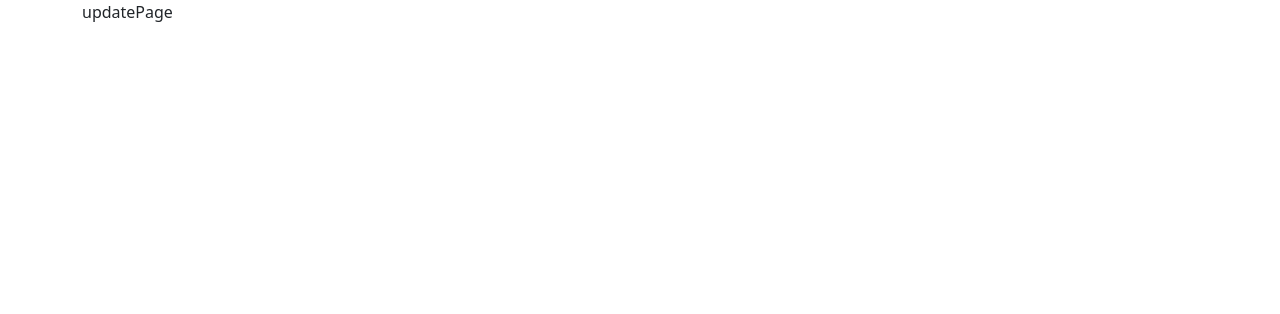
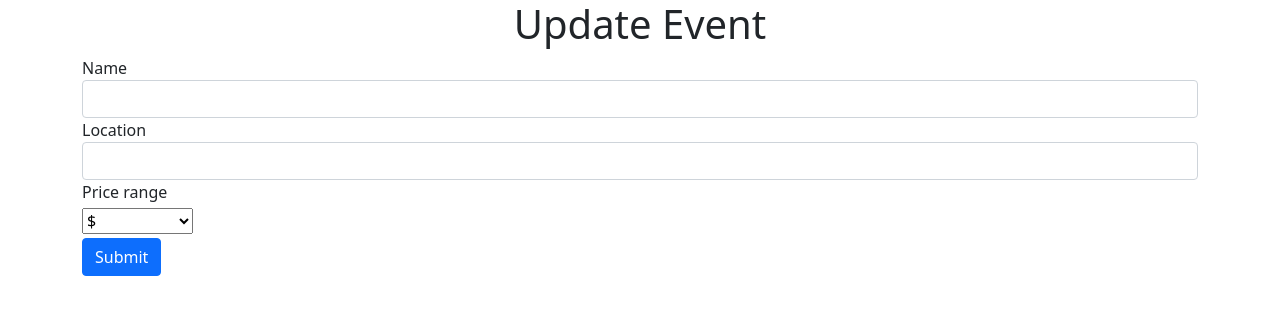
Before and after one commit to Neymartri/Squid-Note, a React (Create React App) app: page /events/1/update in a window 1280 px wide. Shown: the top 314 px of the page. Built offline with nearby package versions, Linux system fonts and the light colour scheme.

Commit message:
create features for updateEvent page, check for input functional in components

```diff
--- /dev/null
+++ b/src/components/UpdateEvent.jsx
@@ -0,0 +1,42 @@
+import React, { useState } from 'react'
+import { useParams } from 'react-router';
+
+const UpdateEvent = (props) => {
+    const {id} = useParams()
+    const [name, setName] = useState("");
+    const [location, setLocation] = useState("");
+    const [priceRange, setPriceRange] = useState("");
+
+    return (
+        <div>
+            <form action="">
+              <div className="form-group">
+                  <label htmlFor="name">Name</label>
+                  <input value = {name} onChange={e => setName(e.target.value)} id="name" className="form-control" type="text"/>
+              </div>
+
+              <div className="form-group">
+                  <label htmlFor="name">Location</label>
+                  <input value = {location} onChange={e => setLocation(e.target.value)} id="location" className="form-control" type="text"/>
+              </div>
+
+              <label htmlFor="price_range">Price range</label>
+              <div className="col">
+                        <select value = {priceRange}
+                        onChange={e => setPriceRange(e.target.value)}
+                        className= "custom-select my-1 mr-sm-2">
+                            <option disabled>Price Range</option>
+                            <option value="1">$</option>
+                            <option value="2">$$</option>
+                            <option value="3">$$$</option>
+                            <option value="4">$$$$</option>
+                            <option value="5">$$$$$</option>
+                        </select>
+                     </div>
+                     <button className="btn btn-primary">Submit</button>
+            </form>
+        </div>
+    );
+};
+
+export default UpdateEvent;
--- a/src/routes/UpdatePage.jsx
+++ b/src/routes/UpdatePage.jsx
@@ -1,11 +1,13 @@
 import React from 'react';
+import UpdateEvent from '../components/UpdateEvent';
 
 const UpdatePage = () => {
     return (
         <div>
-            updatePage
+            <h1 className ="text-center"> Update Event</h1>
+            <UpdateEvent/>
         </div>
-    )
+    );
 };
 
 export default UpdatePage;
```
